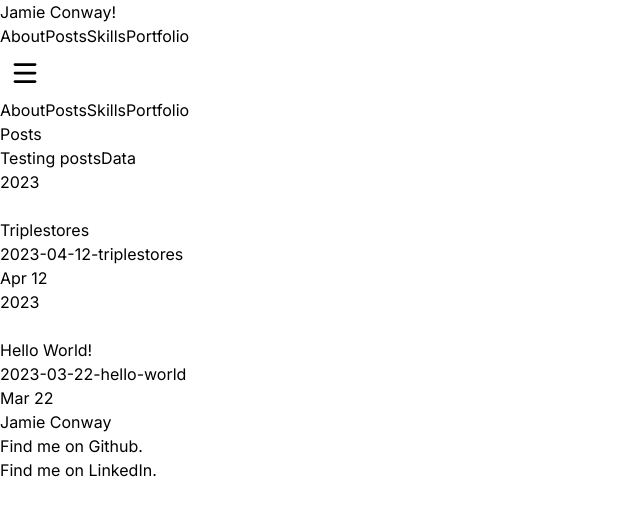
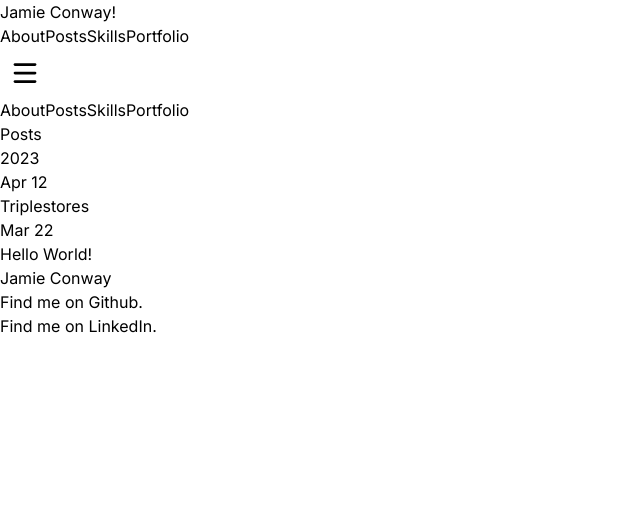
Before and after one commit to jamie-c/jpconway, a Next.js app: page /posts in a window 1280 px wide. Shown: the top 516 px of the page, without its empty margins (0-640 px from the left). Built offline with nearby package versions, Linux system fonts and the light colour scheme.

Commit message:
format posts for posts page

```diff
--- a/src/app/(pages)/posts/page.jsx
+++ b/src/app/(pages)/posts/page.jsx
@@ -3,6 +3,8 @@ import { getSortedPostsData } from "../../../lib/posts"
 import dayjs from 'dayjs'
 import PostDate from "@/components/postComponents/PostDate"
 import PostYear from "@/components/postComponents/PostYear"
+import StyledLink from "@/components/StyledLink"
+import { groupCollapsed } from "console"
 
 async function getData() {
     const allPostsData = getSortedPostsData()
@@ -12,35 +14,68 @@ async function getData() {
     return allPostsData
 }
 
+
 const Posts = async () => {
 
     const data = await getData()
+    const mappedData = data.map(({ id, title, date }) => {
+        const year = dayjs(date).year()
+        const month = dayjs(date).format('YYYY-MM')
+
+        return {
+            date,
+            year,
+            month,
+            id,
+            title
+        }
+    })
+
+    const groupedPosts = mappedData.reduce((acc, { year, month, id, date, title }) => {
+        const key = month
+
+        if (!acc[year]) {
+          acc[year] = {};
+        }
+
+        if (!acc[year][key]) {
+            acc[year][key] = []
+        }
+
+        acc[year][key].push({id, title, date});
+
+        return acc;
+    }, {});
+
+    const years = Object.keys(groupedPosts)
+    const getMonths = (y) => {
+        return Object.keys(groupedPosts[y])
+    }
+
 
     return (
-        <div id="about" className="px-8 md:px-24 lg:px-48 max-w-7xl">
+        <div id="posts" className="px-8 md:px-24 lg:px-48 max-w-7xl w-full flex flex-col items-start">
             <HeadingOne title="Posts" />
             <section id="posts">
-                <ul >
-                    <li>Testing postsData</li>
-
-                    {data.map(({ id, date, title }) => {
-                        const year = dayjs(date).year()
-                        const month = dayjs(date).month()
-                        const day = dayjs(date).day()
-                        const dateFormatted = dayjs(date).format('YYYY-MM-DD')
-
-                        return (
-                        <li key={id}>
-                            <PostYear date={date} />
-                            <br />
-                            {title}
-                            <br />
-                            {id}
-                            <br />
-                            <PostDate date={date} />
-                        </li>
-                    )})}
-                </ul>
+                {years.map(year => (
+                    <>
+                    <PostYear id={year} key={year} date={year} />
+                    {getMonths(year).map(month => (
+                        <div id={month} className="pb-4" key={year}>
+                        {groupedPosts[year][month].map(({ id, date, title }) => {
+                            return (
+                                <div className="flex flex-row gap-5 pb-2" id={month} key={id}>
+                                    <span className="w-24">
+                                        <PostDate date={date} />
+                                    </span>
+                                    <StyledLink url={`/posts/${id}`} title={title} />
+                                </div>
+                            )
+                        })}
+                        </div>
+                    ))}
+                </>
+                    ))}
             </section>
         </div>
     )
```
